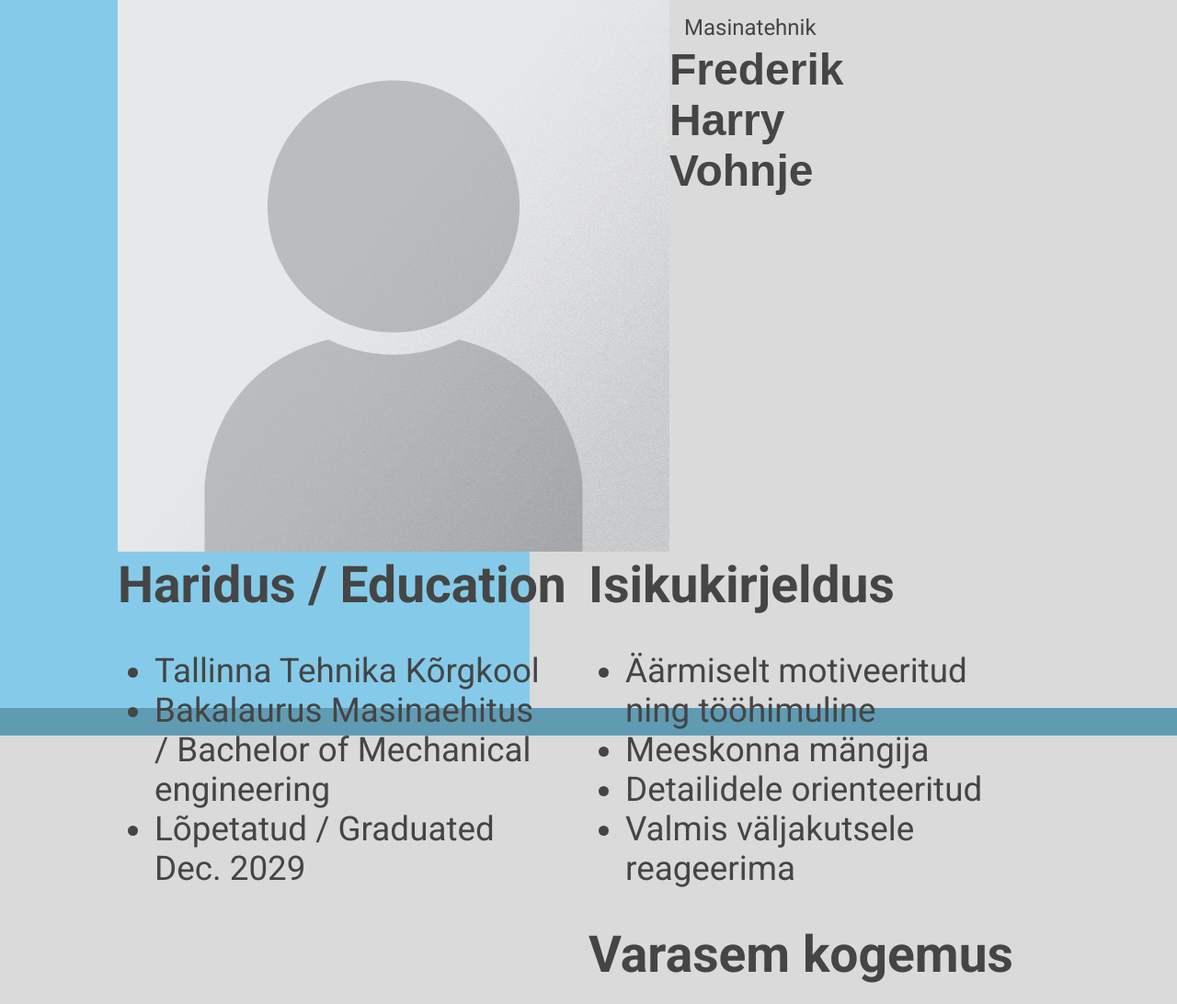
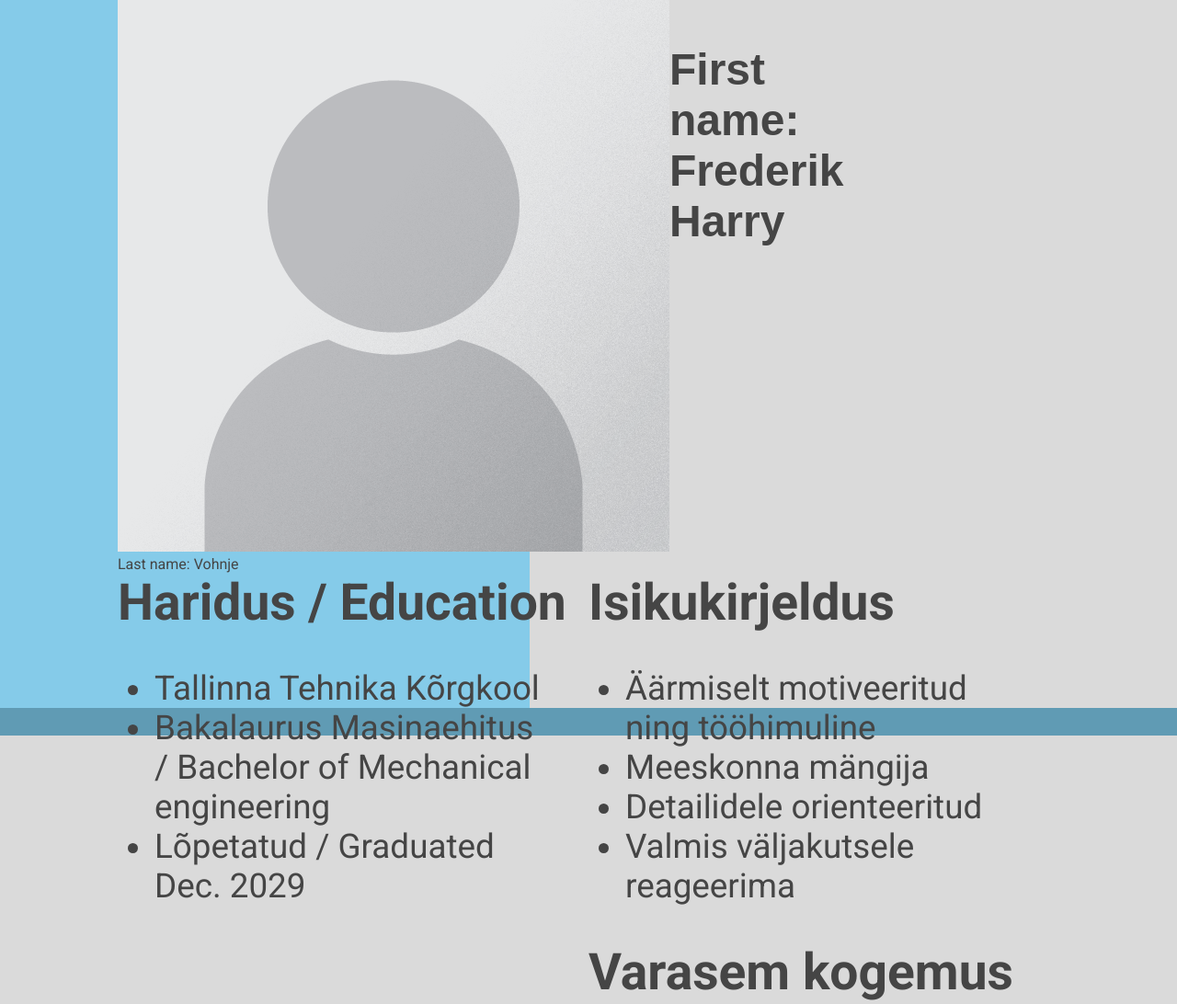
Before and after one commit to VohnjeFrederik/week8, a plain HTML site: page index.html in a window 1280 px wide. Shown: the top 1092 px of the page at 92% size. Drawn offline with Linux system fonts and the light colour scheme; a web font is replaced by a local one.

Commit message:
add week 13 files

```diff
--- a/app.js
+++ b/app.js
@@ -21,3 +21,33 @@ targetimage.addEventListener('click', () => {
 
 
 });
+
+const fNameSpan = document.querySelector('#fName');
+const lNameSpan = document.querySelector('#lName');
+const kontaktlist = document.querySelector('#kontakt');
+
+
+window.onload = () => {
+
+
+    fetch('person.json')
+    .then(response => response.json())
+    .then(data => {
+
+        console.log(data);
+
+            fNameSpan.textContent = data.fName
+            lNameSpan.textContent = data.lName
+
+           for(let i = 0; i < data.kontakt.length; i++ ) {
+
+                let li = document.createElement('li');
+                li.innerHTML = data.kontakt[i];
+
+                kontaktlist.appendChild(li);
+
+
+    }
+    })
+
+}
--- a/index.html
+++ b/index.html
@@ -16,8 +16,8 @@
 
     <div class="container">
         <header>
-            <h1>Frederik Harry Vohnje</h1>
-            <p class="field">Masinatehnik</p>
+            <h1>First name: <span id="fName"></span></h1>
+            <p>Last name: <span id="lName"></span></p>
 
             <div class="image-container">
 
@@ -73,13 +73,10 @@
         <footer>
             <div class="footer-stuff">
                 <div class="kontakt">
-                <ul class="kontakt-list">
-                    <li>+372 553 4920</li>
-                    <li>Frederik.vohnje@tktk.ee</li>
-                    <li>Taime 2 / Heina 51</li>
-
+                <ul id="kontakt">
 
                 </ul>
+
 
 
             </div>
--- /dev/null
+++ b/person.json
@@ -0,0 +1,9 @@
+{
+    "fName": "Frederik Harry",
+    "lName": "Vohnje",
+    "kontakt": [
+        "372 5534920",
+        "Frederik.vohnje@tktk.ee",
+        "Taime 2 / Heina 51"
+    ]
+}
```
